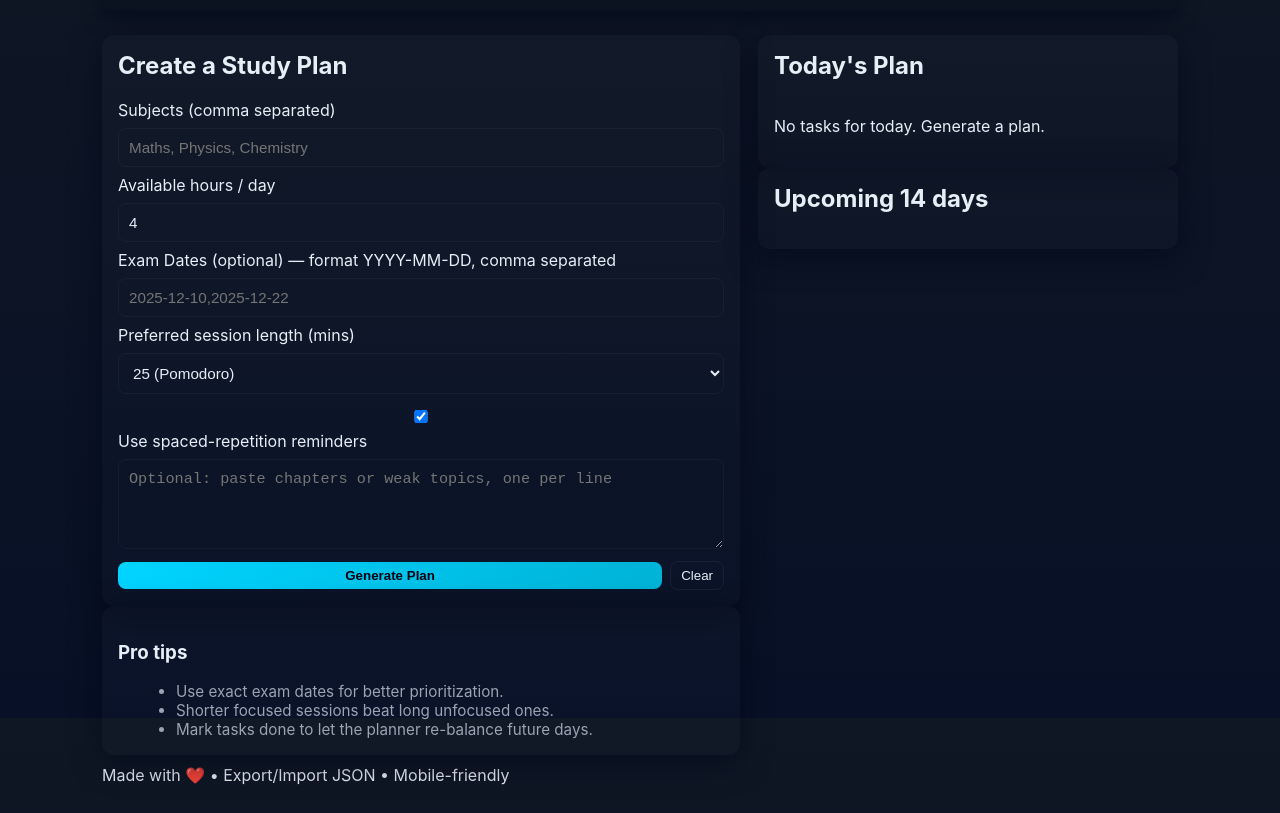
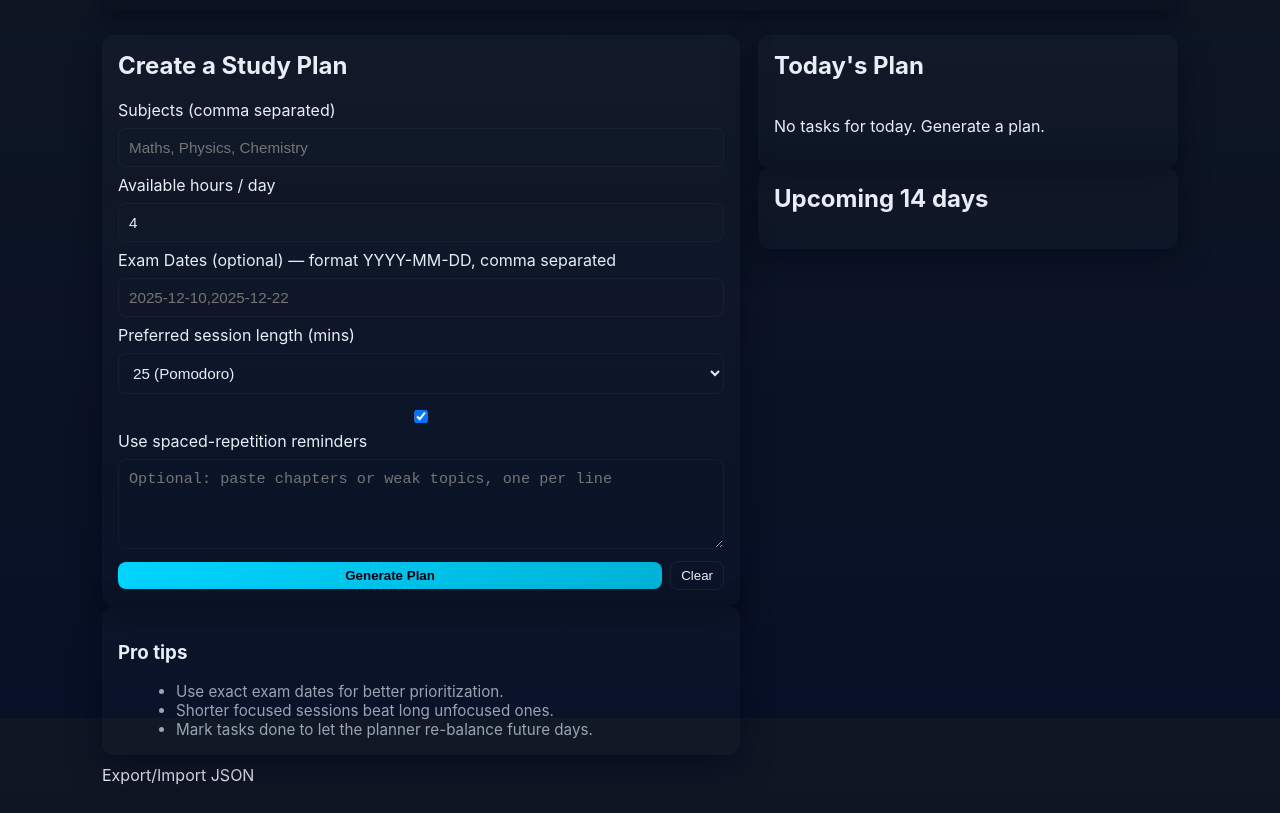
Before and after one commit to yatharthsyntax/AI-study-planner, a plain HTML site: page index.html in a window 1280 px wide. Shown: the part 82-895 px from the top of the page. Drawn offline with Linux system fonts and the light colour scheme.

Commit message:
Update index.html

```diff
--- a/index.html
+++ b/index.html
@@ -77,7 +77,7 @@
     </main>
 
     <footer class="footer">
-      <p>Made with ❤️ • Export/Import JSON • Mobile-friendly</p>
+      <p>Export/Import JSON</p>
     </footer>
   </div>
 
```
